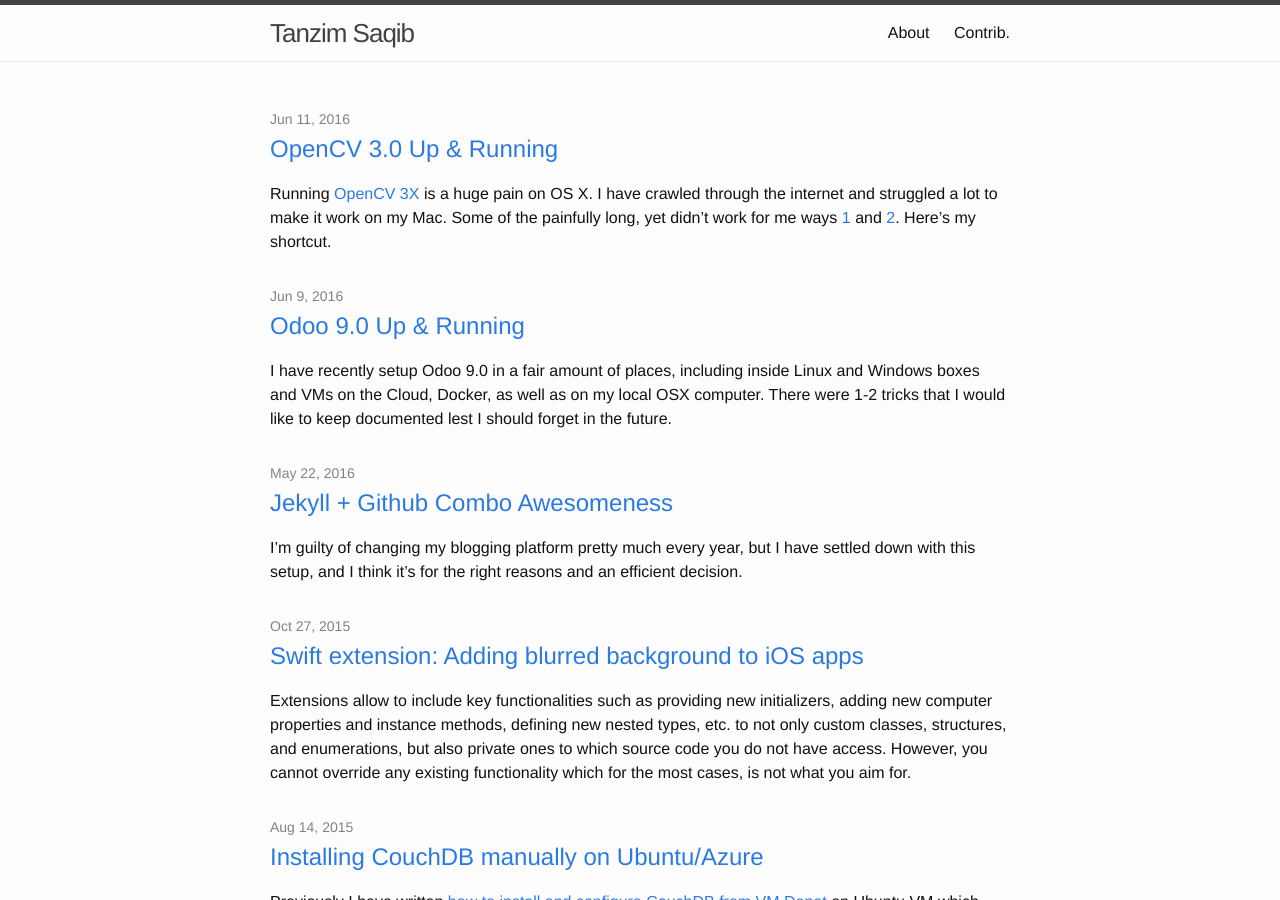
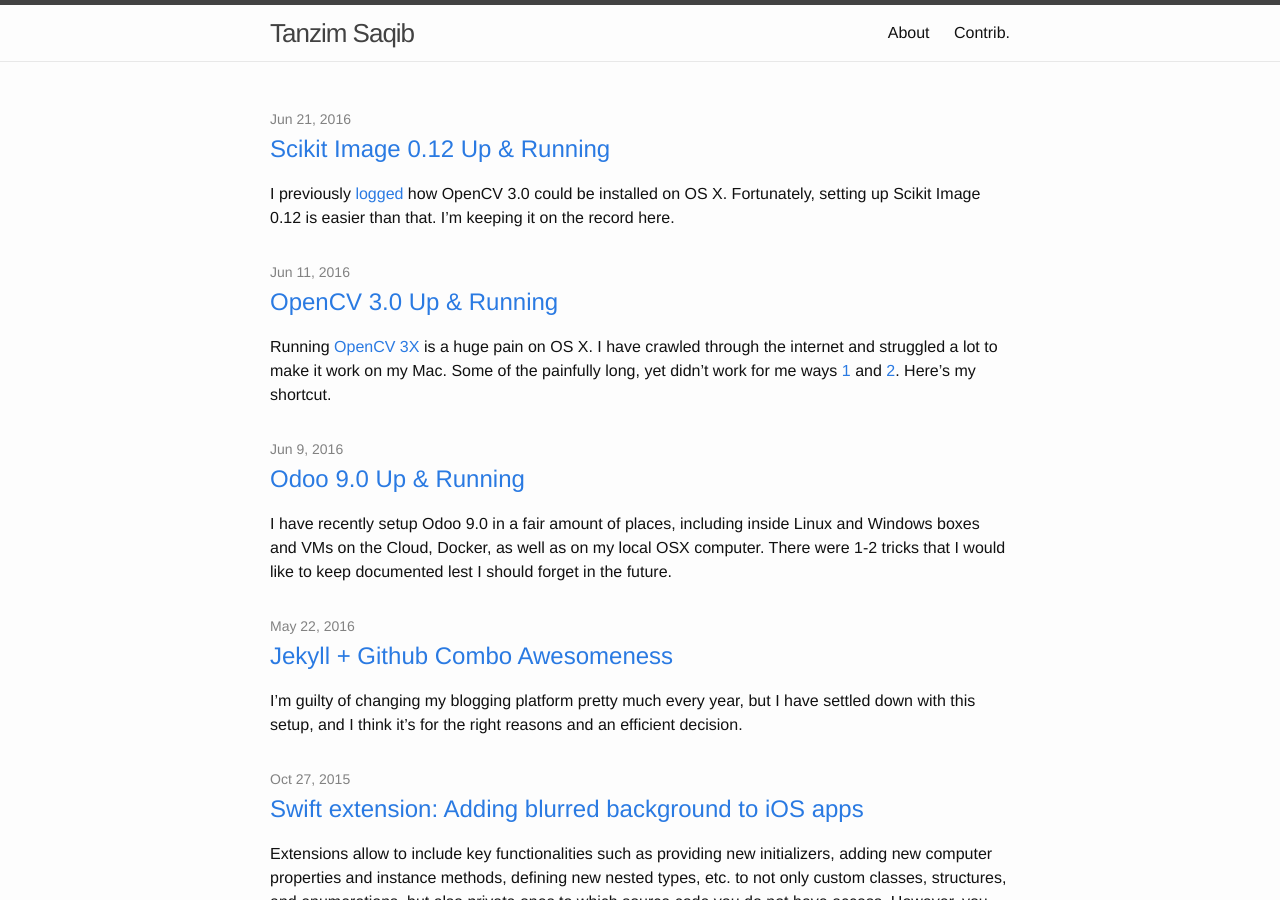
Before and after one commit to tsaqib/www, a Jekyll site: the page built from index.html, in a window 1280 px wide and 900 px high. Built offline with Jekyll 4.4.1, drawn with Linux system fonts in a browser that asks for light colours.

Commit message:
Added Scikit Image post

```diff
--- /dev/null
+++ b/_posts/2016-06-21-scikit-img012-up-running.md
@@ -0,0 +1,40 @@
+---
+layout: post
+title:  "Scikit Image 0.12 Up & Running"
+date:   2016-06-21 20:00:29 +0600
+categories: Scikit Image
+permalink: /:slug
+comments: true
+---
+I previously [logged](http://tanzimsaqib.com/opencv3-up-running) how OpenCV 3.0 could be installed on OS X. Fortunately, setting up Scikit Image 0.12 is easier than that. I'm keeping it on the record here.
+
+First off, change the directory to your source directory, and create a Virtual Environment:
+
+{% highlight bash %}
+virtualenv .
+{% endhighlight %}
+
+Create `fxpy` inside bin directory of the Virtual Environment with the following content:
+
+{% highlight bash %}
+#!/bin/bash
+# what real Python executable to use
+PYVER=2.7
+PATHTOPYTHON=/usr/bin/ # `which python` and find out
+PYTHON=${PATHTOPYTHON}python${PYVER}
+
+ENV=`$PYTHON -c "import os; print os.path.abspath(os.path.join(os.path.dirname(\"$0\"), '..'))"`
+
+# now run Python with the virtualenv set as Python's HOME
+export PYTHONHOME=$ENV
+exec $PYTHON "$@"
+{% endhighlight %}
+
+In the end, forget not to change its permission and activate the Virtual Environment.
+
+{% highlight bash %}
+chmod +x bin/fxpy
+source bin/activate
+{% endhighlight %}
+
+Now go ahead and execute your program by `fxpy main.py`.
```
Also changed, not shown: _posts/2016-06-09-odoo9-up-running.md (+2 -2 lines).
